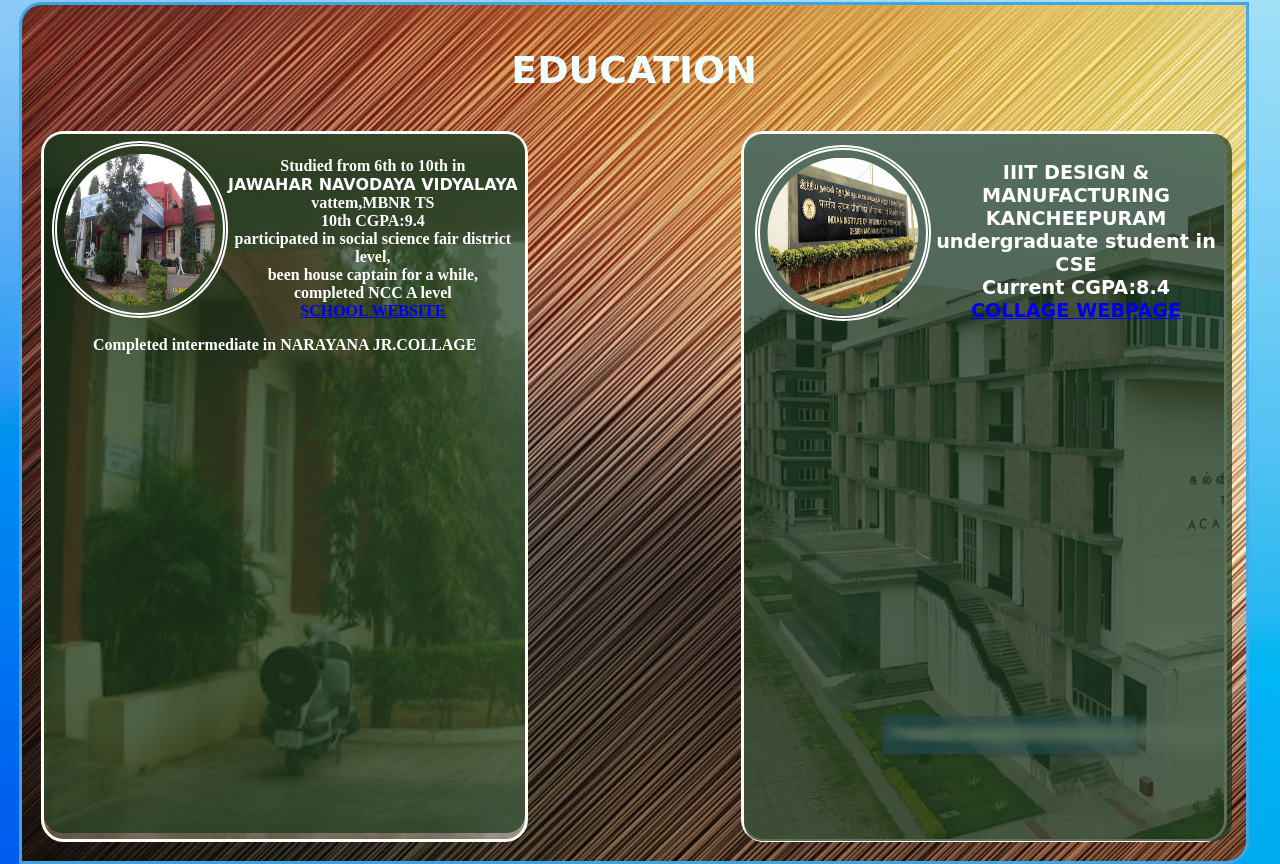
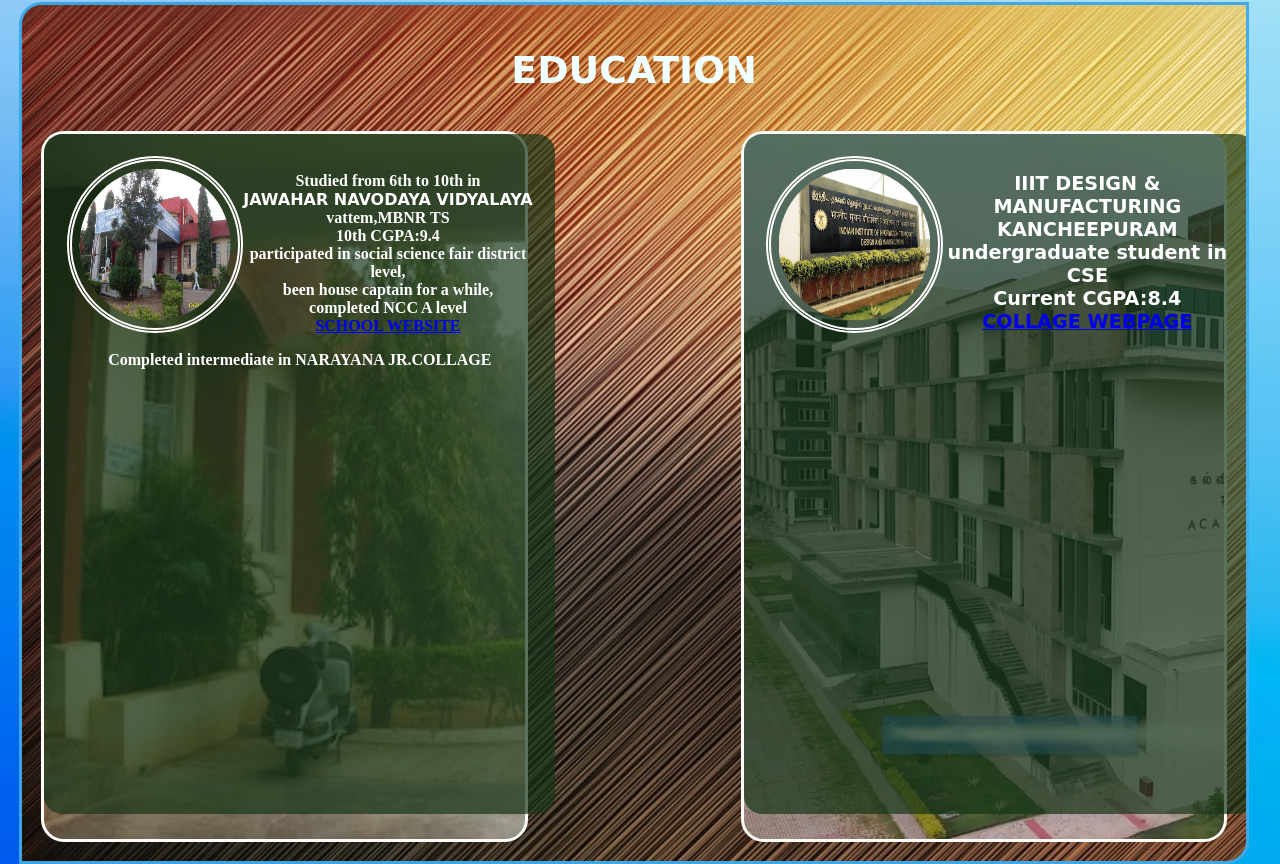
Before and after one commit to mrsaikreddy/myweb, a plain HTML site: page index.html in a window 1280 px wide. Shown: the part 687-1551 px from the top of the page. Drawn offline with Linux system fonts and the light colour scheme.

Commit message:
Update index.html

```diff
--- a/index.html
+++ b/index.html
@@ -52,7 +52,7 @@
         <div style="float:left;background-image:url(jnv.jpg);" class="box">
 
             <div
-                style="background-color: rgb(21 53 23 / 69%);height:97%;width:97%;border-radius: 4.8mm;text-align:center;color: white;padding: 2mm;">
+                style="background-color: rgb(21 53 23 / 69%);height:inherit;width:97%;border-radius: 4.8mm;text-align:center;color: white;padding: 6mm;">
                 <img class="pic" src="school.jpg" alt="error">
                 <p>
                     Studied from 6th to 10th in <br>
@@ -69,7 +69,7 @@
 
         <div style="float:right;background-image: url(iiidmk.jpg);" class="box">
             <div
-                style="background-color: rgb(21 53 23 / 69%);height:97%;width:97%;border-radius: 4.8mm;text-align:center;color: white;padding: 3mm;">
+                style="background-color: rgb(21 53 23 / 69%);height:inherit;width:97%;border-radius: 4.8mm;text-align:center;color: white;padding: 6mm;">
                 <img class="pic" src="iiitdmk.jpg" alt="error">
                 <P>
                     <b style="font-family: cursive;font-size:larger;">IIIT DESIGN & MANUFACTURING</Br>KANCHEEPURAM<b>
```
